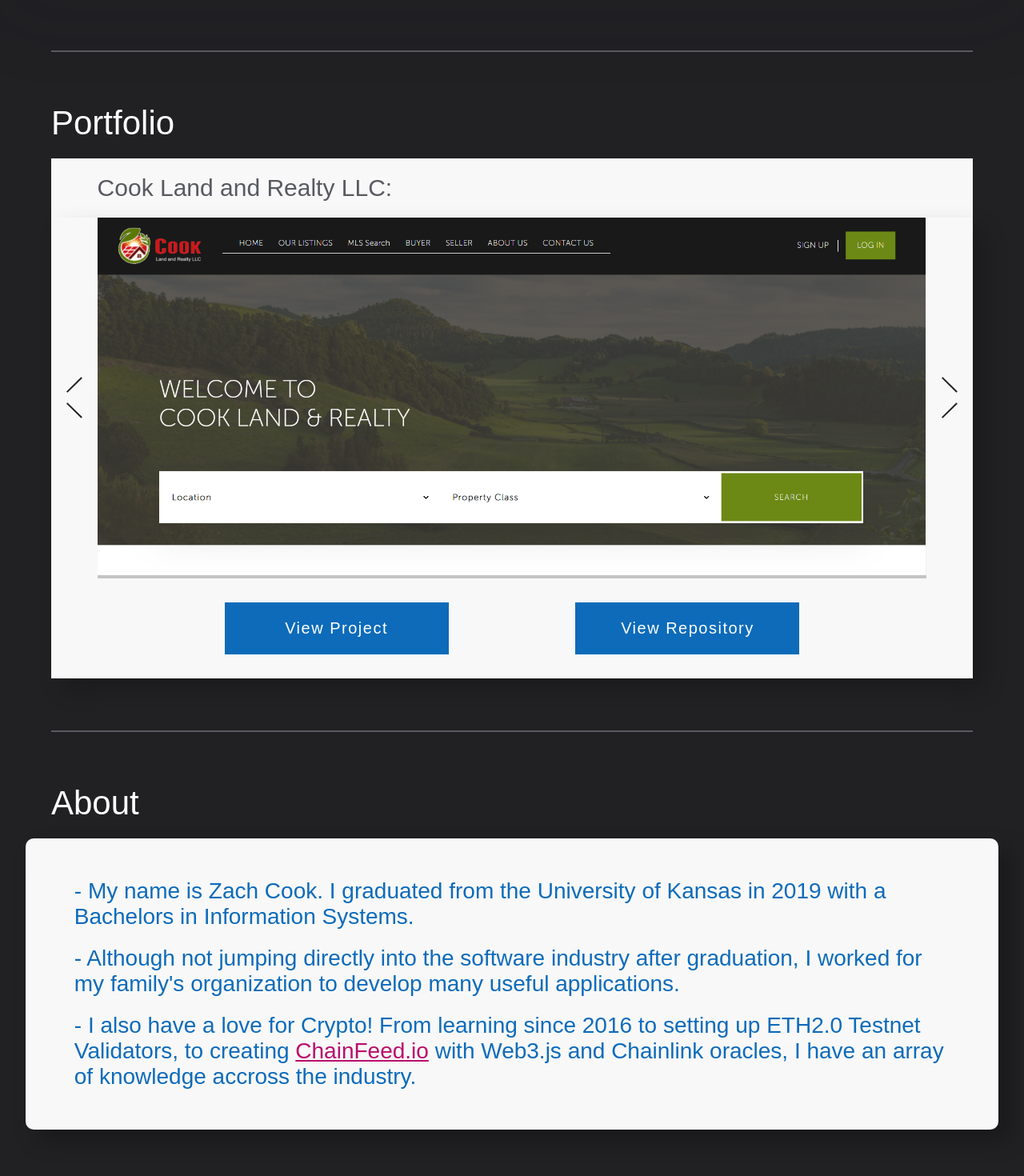
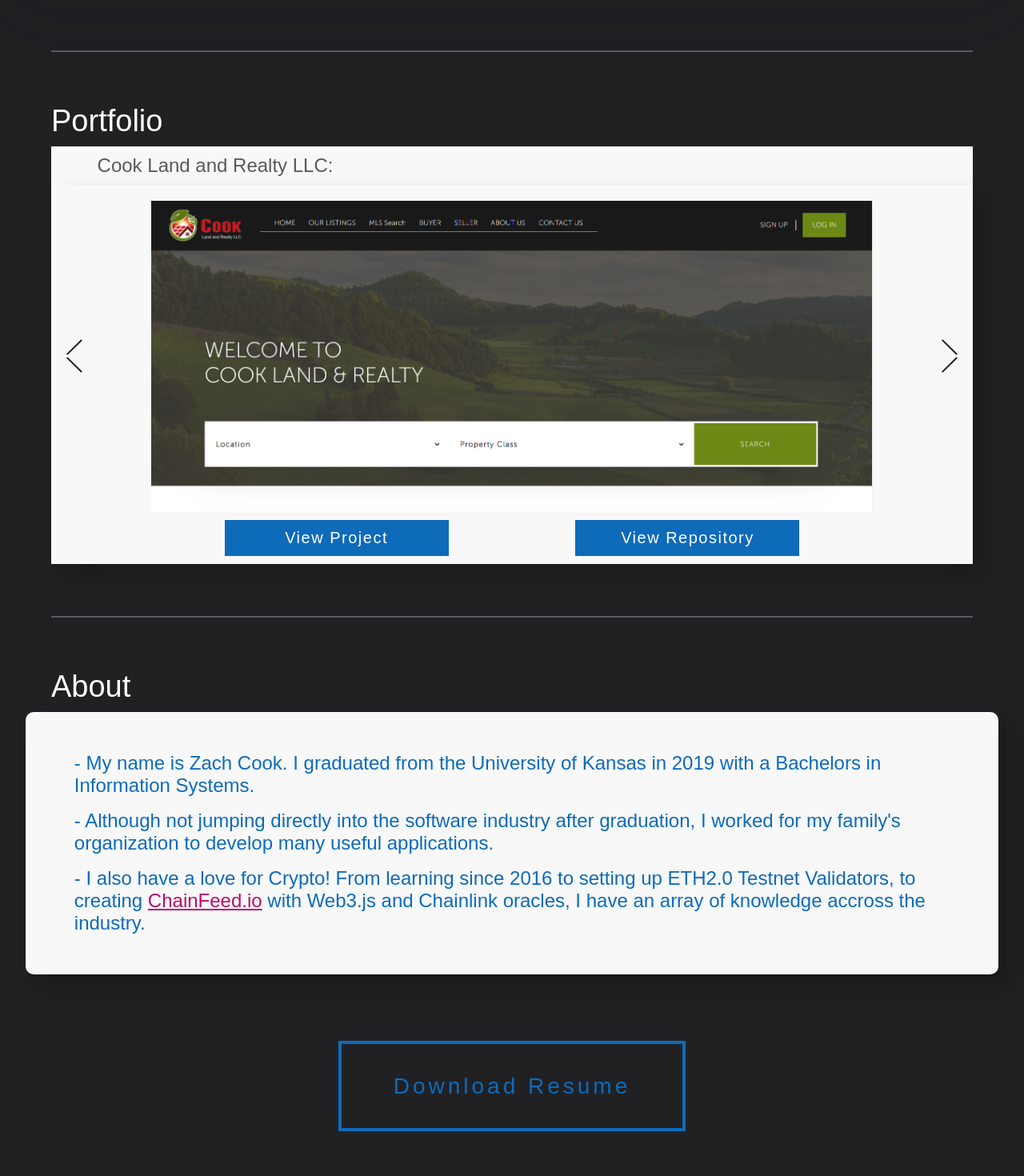
Before and after one commit to Zach-Cook/ZachCook, a React (Create React App) app in the folder frontend/: page / in a window 1280 px wide. Shown: the part 860-2330 px from the top of the page at 80% size. Built offline with nearby package versions, Linux system fonts and the light colour scheme.

Commit message:
Added some better lap top views to each of the components

```diff
--- a/frontend/src/App.js
+++ b/frontend/src/App.js
@@ -28,9 +28,9 @@
         <SkillsContainer/>
         <BarContainer/>
 
-        <TitleContainer title='Portfolio'/>
+        <TitleContainer title='Portfolio' id="portfolio"/>
 
-        <PortfolioContainer/>
+        <PortfolioContainer />
 
         <BarContainer/>
 
--- a/frontend/src/components/about/styles/abouts.js
+++ b/frontend/src/components/about/styles/abouts.js
@@ -59,6 +59,11 @@
     }
 
     @media screen and (min-width: 1280px){
+        margin: 8px 0;
+        font-size: 24px;
+    }
+
+    @media screen and (min-width: 1920px){
         margin: 10px 0;
         font-size: 28px;
     }
--- a/frontend/src/components/contact/styles/contact.js
+++ b/frontend/src/components/contact/styles/contact.js
@@ -8,6 +8,14 @@
     // height: 400px;
 
     margin-bottom: 150px;
+
+    @media screen and (min-width: 1280px){
+        margin-bottom: 85px;
+    }
+
+    @media screen and (min-width: 1920px){
+        margin-bottom: 150px;
+    }
 
 `;
 // not in use
@@ -40,6 +48,14 @@
     width: 80%;
     margin: 40px 0;
 
+    @media screen and (min-width: 1280px){
+        margin: 20px 0;
+    }
+
+    @media screen and (min-width: 1920px){
+        margin: 40px 0;
+    }
+
 `;
 
 export const Title = styled.h4`
@@ -49,7 +65,7 @@
     font-weight: normal;
     font-size: 28px;
     color: #585A60;
-
+    margin: 0;
     @media screen and (min-width: 1280px){
         font-size: 32px;
     }
@@ -65,6 +81,10 @@
     margin: 20px 0;
 
     @media screen and (min-width: 1280px){
+        margin: 30px 0;
+    }
+
+    @media screen and (min-width: 1920px){
         margin: 40px 0;
     }
 `
@@ -82,7 +102,7 @@
     height: 180px;
 
     @media screen and (min-width: 1280px){
-        width: 18%;
+        width: 29.75%;
         height: 250px;
     }
 
--- a/frontend/src/components/portfolio/styles/portfolio.js
+++ b/frontend/src/components/portfolio/styles/portfolio.js
@@ -21,6 +21,16 @@
     display: flex;
     justify-content: flex-start;
 
+
+    @media screen and (min-width: 1280px){
+        margin-top: 10px;
+        margin-bottom: 10px;
+    }
+
+    @media screen and (min-width: 1920px){
+        margin-top: 20px;
+        margin-bottom: 20px;
+    }
 `;
 
 export const TitleText = styled.h4`
@@ -30,6 +40,14 @@
     font-weight: 100;
     font-size: 30px;
     color: #585A60;
+
+    @media screen and (min-width: 1280px){
+        font-size: 24px;
+    }
+
+    @media screen and (min-width: 1920px){
+        font-size: 30px;
+    }
 
 `
 
@@ -42,7 +60,6 @@
     align-items: center;
     box-shadow: 14px 14px 28px rgba(0, 0, 0, 0.2);
 
-
 `;
 
 export const PortoflioInnerWrapper = styled.div`
@@ -53,6 +70,8 @@
     align-items: center;
 
 
+    ////
+    margin-top: 20px;
 
 `;
 
@@ -65,8 +84,6 @@
     width: 5%;
 
 
-    // border: 2px solid orange;
-    // height: 700px;
 
 `;
 
@@ -90,6 +107,16 @@
     margin-top: 15px;
     margin-bottom: 15px;
 
+    @media screen and (min-width: 1280px){
+        margin-top: 10px;
+        margin-bottom: 10px;
+    }
+
+    @media screen and (min-width: 1920px){
+        margin-top: 15px;
+        margin-bottom: 15px;
+    }
+
 `;
 
 
@@ -102,20 +129,39 @@
     width: 50%;
     margin-top: 15px;
     margin-bottom: 15px;
+
+    @media screen and (min-width: 1280px){
+        margin-top: 10px;
+        margin-bottom: 10px;
+    }
+
+    @media screen and (min-width: 1920px){
+        margin-top: 15px;
+        margin-bottom: 15px;
+    }
 `;
 
 export const PortfolioCentralFrame = styled.div`
 
     width: 90%;
 
-    // height: 700px;
-    background: #C4C4C4;
+    background: #F8F8F8;
+
+    @media screen and (min-width: 1280px){
+        width: 90%;
+        display: flex;
+        justify-content: center;
+    }
+
+    @media screen and (min-width: 1920px){
+        width: 90%;
+    }
 
 `;
 
 export const PortfolioCenterImage = styled.img`
 
-    width: 100%;
+    width: 87%;
 
 `;
 
@@ -133,7 +179,13 @@
         align-items: center;
     }
 
-    `;
+    @media screen and (min-width: 1280px){
+        height: auto;
+    }
+
+
+
+`;
 
 export const ProjectButton = styled.div`
 
@@ -147,12 +199,19 @@
 
     background: #0D6BBA;
 
+    margin: 10px 0;
+
     @media screen and (min-width: 1280px){
         width: 27%;
         flex-direction: row;
         justify-content: space-evenly;
         align-items: center;
+        height: 45px;
 
+    }
+
+    @media screen and (min-width: 1920px){
+        height: 65px;
     }
 
 `;
--- a/frontend/src/components/resume/styles/resume.js
+++ b/frontend/src/components/resume/styles/resume.js
@@ -26,8 +26,8 @@
     cursor: pointer;
 
     @media screen and (min-width: 1280px){
-        width: 40%;
-        margin: 20px 0;
+        width: 37%;
+        margin: 18px 0;
     }
 
     @media screen and (min-width: 1920px){
@@ -51,7 +51,7 @@
     color: #0D6BBA;
 
     @media screen and (min-width: 1280px){
-        font-size: 34px;
+        font-size: 28px;
     }
 
     @media screen and (min-width: 1920px){
--- a/frontend/src/components/title/styles/title.js
+++ b/frontend/src/components/title/styles/title.js
@@ -6,6 +6,15 @@
     justify-content: ${props => props.justifyContent ? props.justifyContent : "flex-start"};
     width: 90%;
     margin-bottom: 20px;
+
+    @media screen and (min-width: 1280px){
+        margin-bottom: 10px;
+    }
+
+    @media screen and (min-width: 1920px){
+        margin-bottom: 20px;
+    }
+
 `;
 
 
@@ -20,7 +29,7 @@
     color: #FFFFFF;
 
     @media screen and (min-width: 1280px){
-        font-size: 42px;
+        font-size: 38px;
     }
 
     @media screen and (min-width: 1920px){
--- a/frontend/src/containers/footer.js
+++ b/frontend/src/containers/footer.js
@@ -19,10 +19,10 @@
                             <Link to="home" spy={true} smooth={true}  duration={600}><Nav.NavText color='#212124'>Home</Nav.NavText></Link>
                         </Nav.Navli>
                         <Nav.Navli>
-                            <Link to="about" spy={true} smooth={true}  duration={600} offset={-300}><Nav.NavText color='#212124'>About</Nav.NavText></Link>
+                            <Link to="about" spy={true} smooth={true}  duration={600}><Nav.NavText color='#212124'>About</Nav.NavText></Link>
                         </Nav.Navli>
                         <Nav.Navli>
-                            <Link to="resume" spy={true} smooth={true}  duration={600} offset={-300}><Nav.NavText color='#212124'>Resume</Nav.NavText></Link>
+                            <Link to="resume" spy={true} smooth={true}  duration={600}><Nav.NavText color='#212124'>Resume</Nav.NavText></Link>
                         </Nav.Navli>
                         <Nav.Navli>
                             <Link to="contact" spy={true} smooth={true}  duration={600}><Nav.NavText color='#212124'>Contact</Nav.NavText></Link>
--- a/frontend/src/containers/header.js
+++ b/frontend/src/containers/header.js
@@ -31,7 +31,7 @@
                         <Link to="home" spy={true} smooth={true}  duration={600}><Nav.NavText>Home</Nav.NavText></Link>
                     </Nav.Navli>
                     <Nav.Navli>
-                        <Link to="about" spy={true} smooth={true}  offset={-300} duration={600}><Nav.NavText >About</Nav.NavText></Link>
+                        <Link to="about" spy={true} smooth={true}  duration={600}><Nav.NavText >About</Nav.NavText></Link>
                     </Nav.Navli>
                     <Nav.Navli>
                         <Link to="resume" spy={true} smooth={true} offset={-300} duration={600}><Nav.NavText>Resume</Nav.NavText></Link>
--- a/frontend/src/containers/portfolio.js
+++ b/frontend/src/containers/portfolio.js
@@ -17,7 +17,7 @@
 
             <>
 
-                <Portfolio id="portfolio">
+                <Portfolio >
                     <Portfolio.TitleFrame>
                         <Portfolio.TitleText>Cook Land and Realty LLC:</Portfolio.TitleText>
                     </Portfolio.TitleFrame>
```
